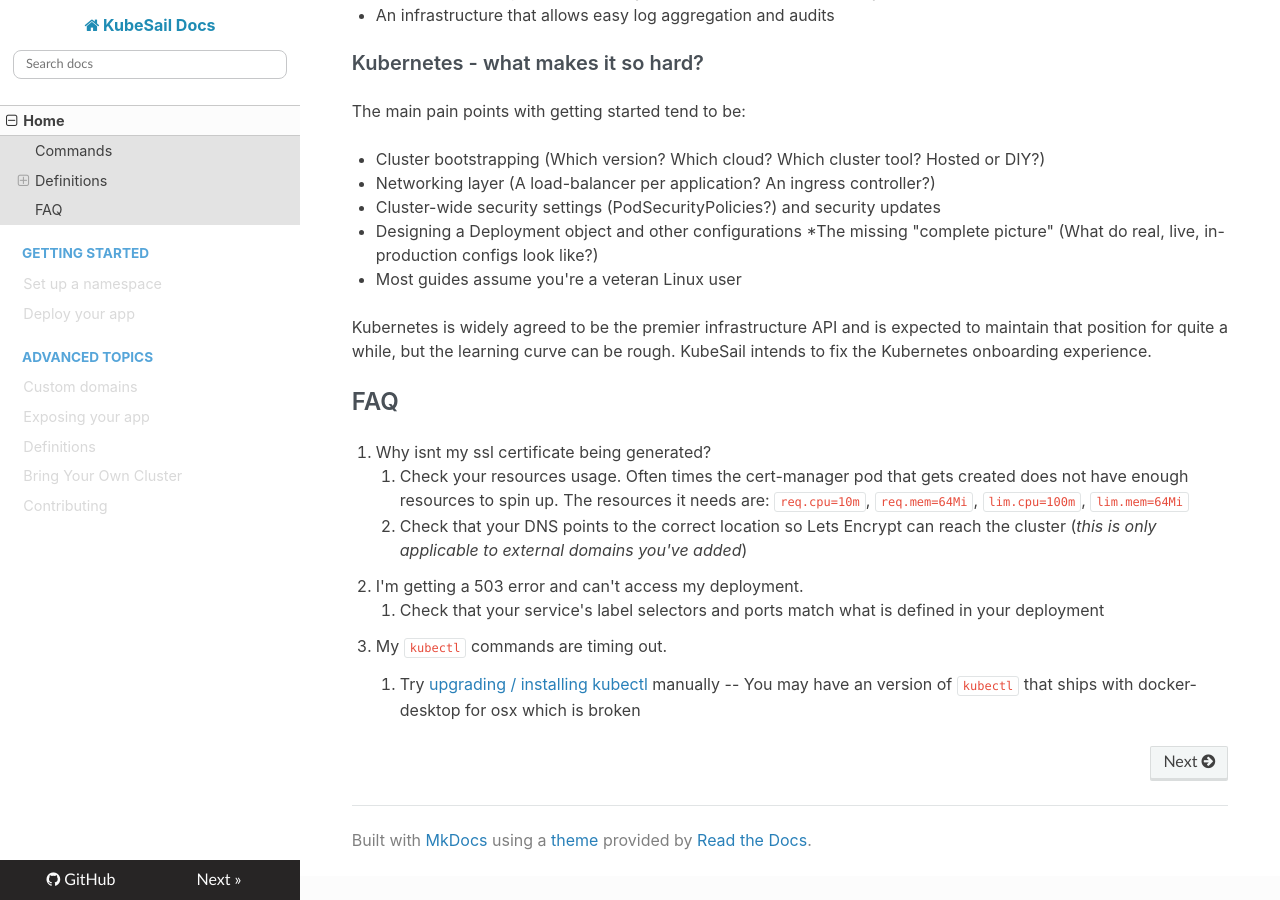
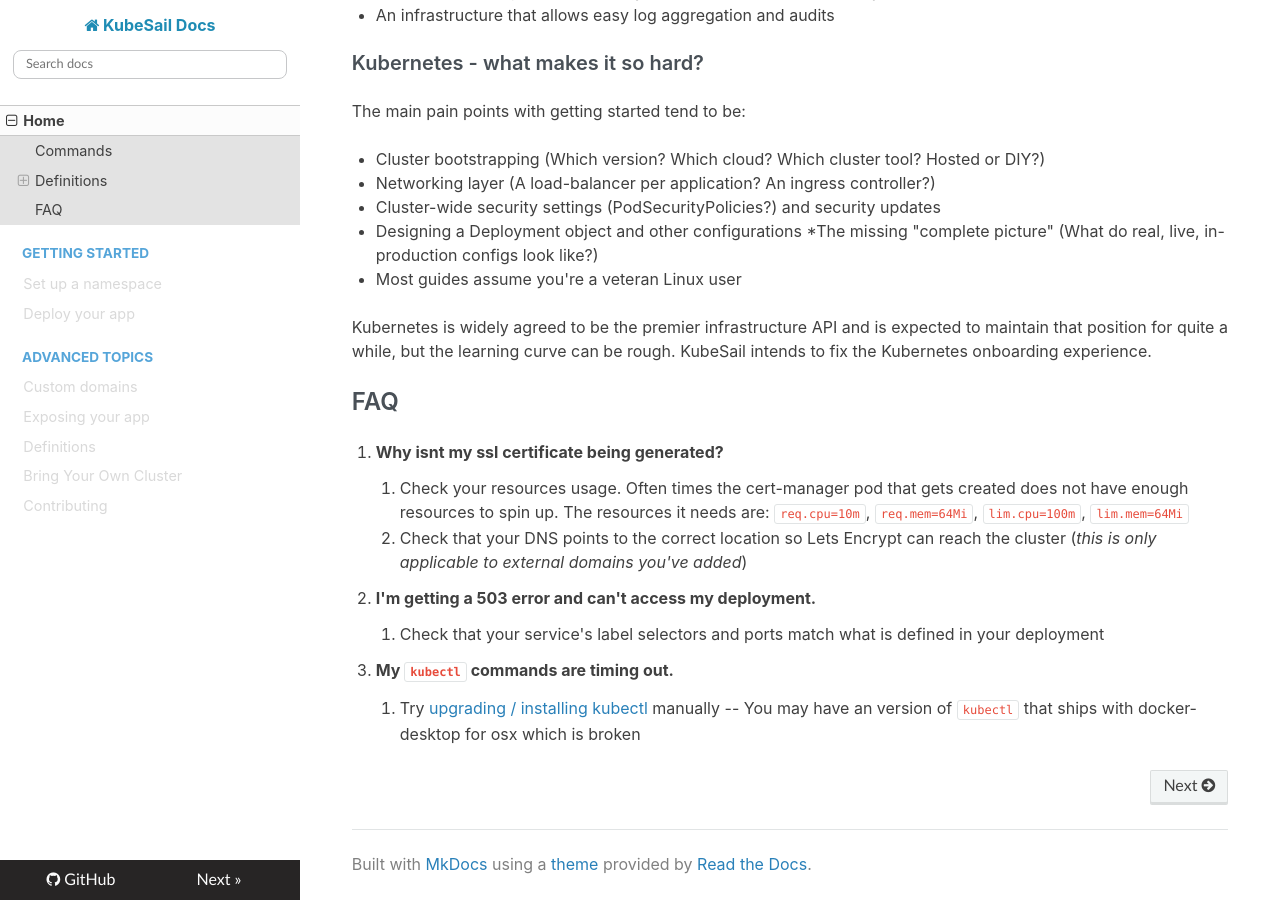
Before and after one commit to kubesail/kubesail-docs, an MkDocs documentation site: the page built from docs/README.md, in a window 1280 px wide and 900 px high, scrolled down 865 px. Built offline with MkDocs 1.6.1, drawn with Linux system fonts in a browser that asks for light colours; nearby versions of some CDN libraries.

Commit message:
bold faq questions

```diff
--- a/docs/README.md
+++ b/docs/README.md
@@ -44,11 +44,11 @@
 
 ## FAQ
 
-1.  Why isnt my ssl certificate being generated?
+1.  **Why isnt my ssl certificate being generated?**
     1.  Check your resources usage. Often times the cert-manager pod that gets created does not have enough resources to spin up. The resources it needs are:
         `req.cpu=10m`, `req.mem=64Mi`, `lim.cpu=100m`, `lim.mem=64Mi`
     1.  Check that your DNS points to the correct location so Lets Encrypt can reach the cluster (_this is only applicable to external domains you've added_)
-1.  I'm getting a 503 error and can't access my deployment.
+1.  **I'm getting a 503 error and can't access my deployment.**
     1.  Check that your service's label selectors and ports match what is defined in your deployment
-1.  My `kubectl` commands are timing out.
+1.  **My `kubectl` commands are timing out.**
     1.  Try [upgrading / installing kubectl](https://kubernetes.io/docs/tasks/tools/install-kubectl/) manually -- You may have an version of `kubectl` that ships with docker-desktop for osx which is broken
```
